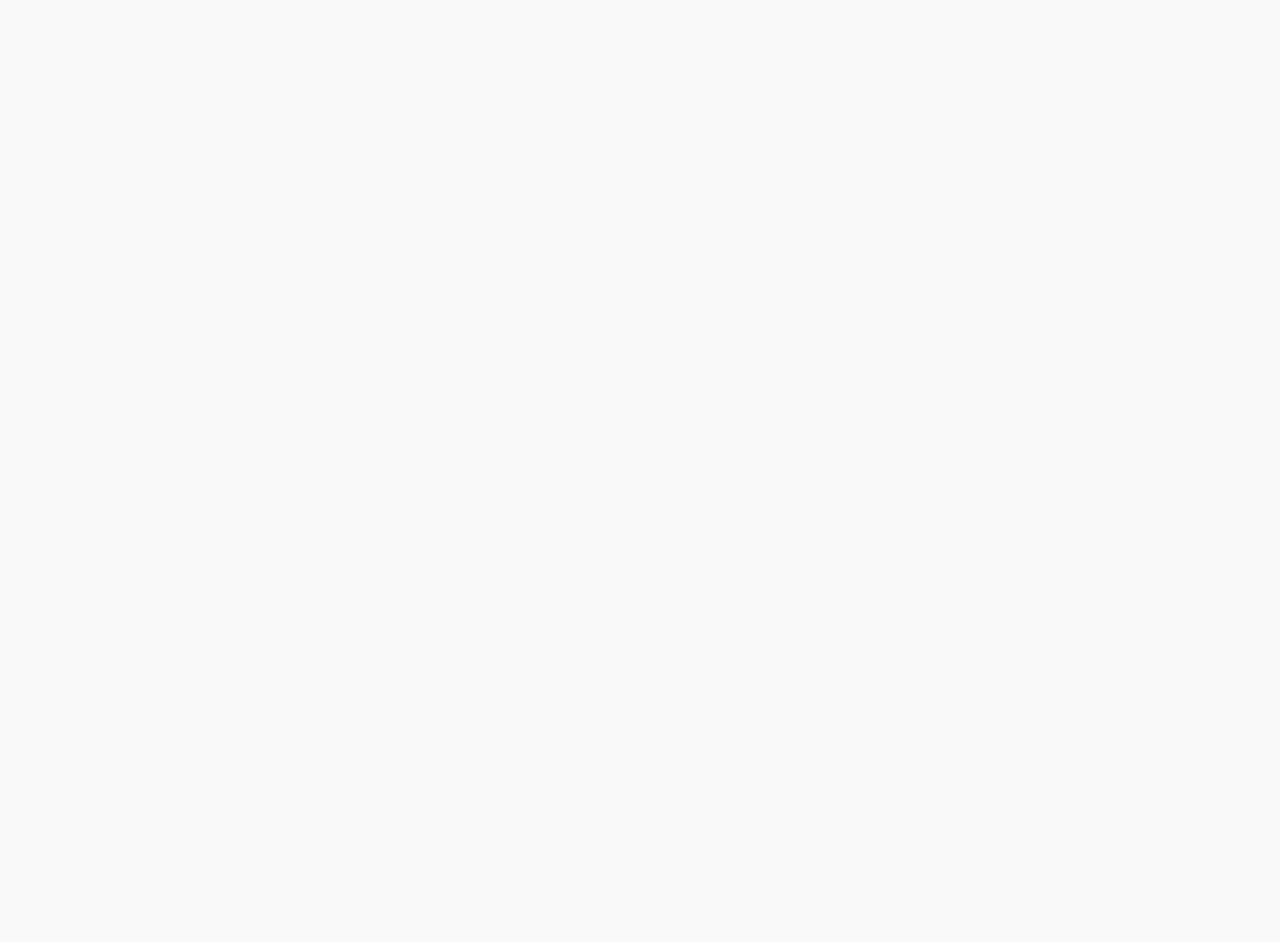
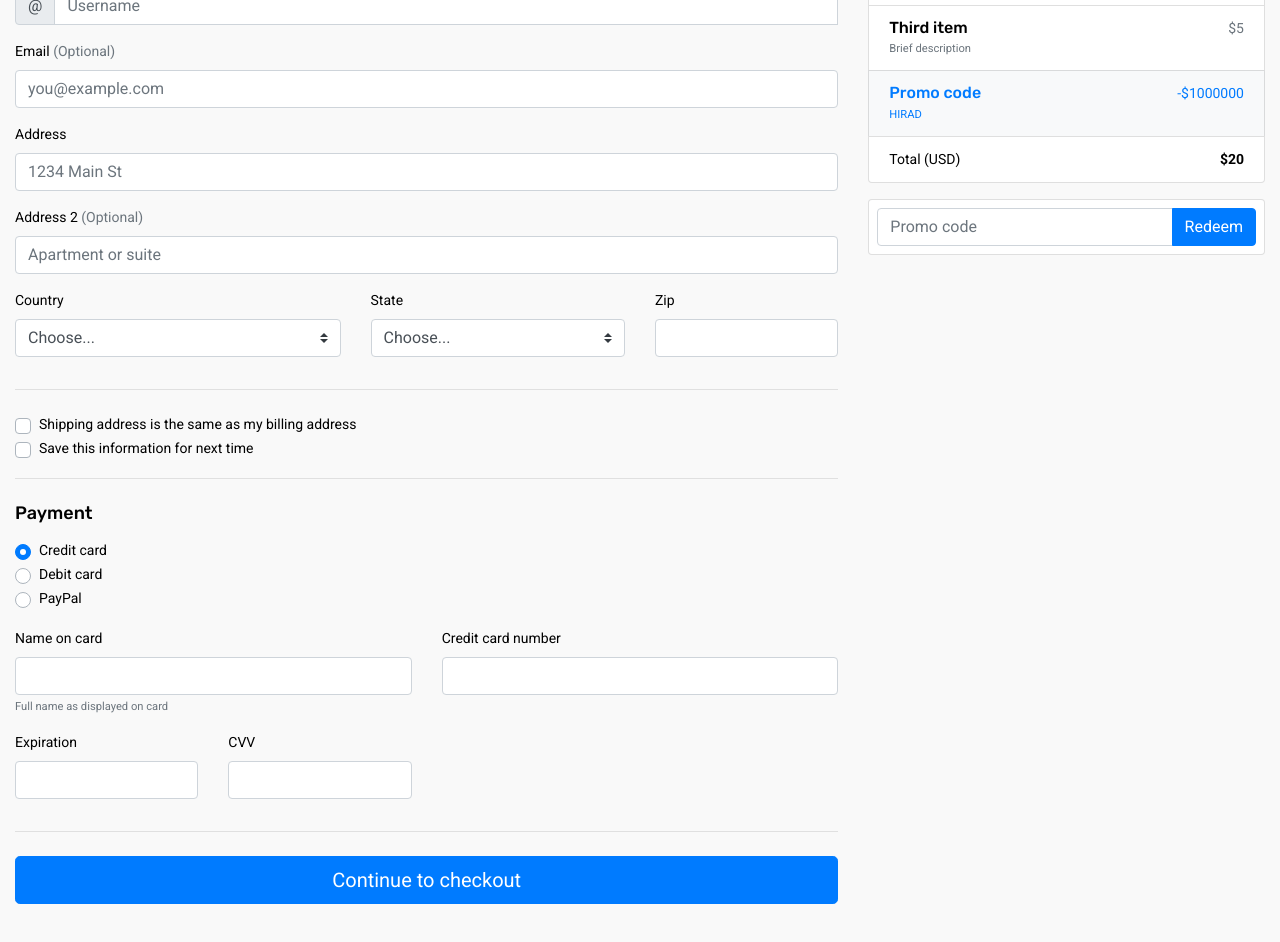
Before and after one commit to HiradAbbasi/React-Eccomerce-Rug-Store, a React (Create React App) app: page /checkout in a window 1280 px wide. Shown: the part 640-1582 px from the top of the page. Before the commit the page ends 800 px from the top, so only its background shows below. Built offline with nearby package versions, Linux system fonts and the light colour scheme; no server answers.

Commit message:
Added credit card validation function to validate or deny cards

```diff
--- a/src/App.js
+++ b/src/App.js
@@ -61,7 +61,7 @@ const App = () => {
             <Route path="/product/:id">
               <ProductDetail />
             </Route>
-            <Route path="/cart">
+            <Route path="/checkout">
               <Checkout />
             </Route>
             {/* <Route path="/search">
--- a/src/Checkout.js
+++ b/src/Checkout.js
@@ -2,6 +2,26 @@ import React, { useState, useEffect } from "react";
 // import { db, auth } from "./firebase";
 
 const Checkout = () => {
+  const validateCreditCard = (value) => {
+    value = [4, 1, 3, 7, 8, 9, 4, 7, 1, 1, 7, 5, 5, 9, 0, 4];
+    if(toDouble(value).reduce((a, b) => a + b, 0) % 10) {
+      console.log("PLEASE TRY A DIFFERENT NUMBER");
+    } else {
+      console.log("VALID CREDIT CARD");
+    }
+  }
+
+  const toDouble = (array) => {
+    for (var i = 0; i < array.length; i+=2) {
+      if(array[i] * 2 > 9){
+        array[i] = parseInt((array[i] * 2).toString().substr(0,1)) + parseInt((array[i] * 2).toString().substr(1,1));
+      } else {
+        array[i] *= 2;
+      }
+    }
+    return array;
+  }
+
   return (
     <div className="container" style={{marginBottom: '200px'}}>
       <div className="py-5 text-center">
@@ -52,7 +72,7 @@ const Checkout = () => {
             <div className="input-group">
               <input type="text" className="form-control" placeholder="Promo code"/>
               <div className="input-group-append">
-              <button type="submit" className="btn btn-primary">Redeem</button>
+              <button type="button" className="btn btn-primary" onClick={validateCreditCard}>Redeem</button>
               </div>
             </div>
           </form>
@@ -190,7 +210,7 @@ const Checkout = () => {
               </div>
             </div>
             <hr className="mb-4"/>
-            <button className="btn btn-primary btn-lg btn-block" type="submit">Continue to checkout</button>
+            <button className="btn btn-primary btn-lg btn-block" type="submit" onClick={validateCreditCard}>Continue to checkout</button>
           </form>
         </div>
       </div>
```
